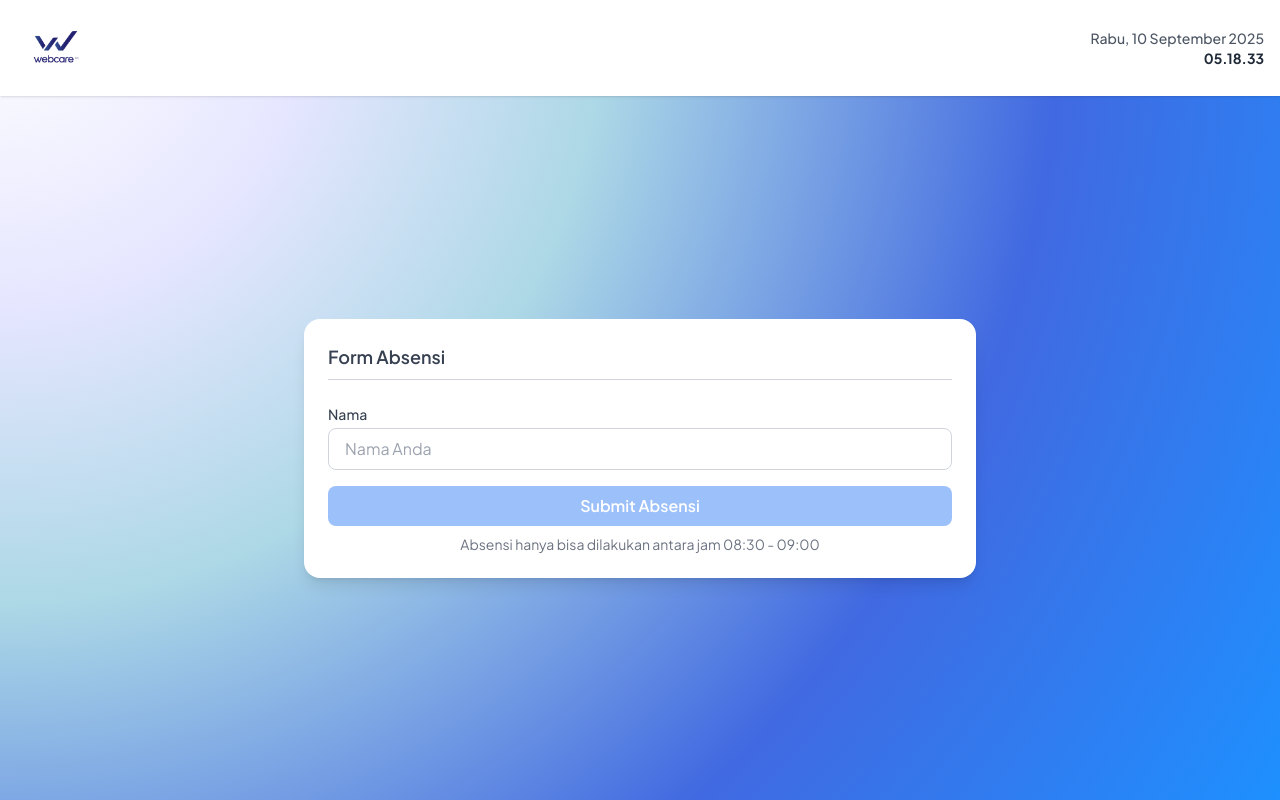
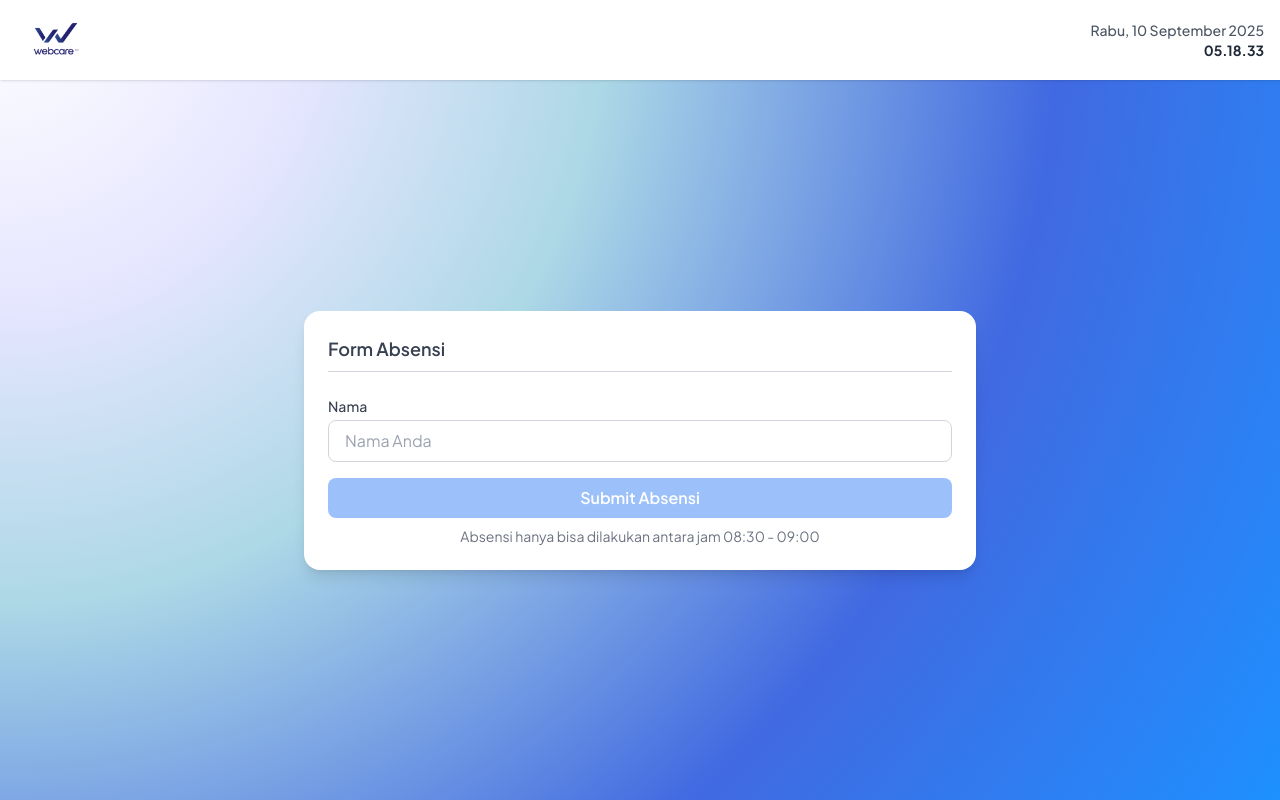
Before and after one commit to aminssmilee/absensi-webcare, a plain HTML site: page index.html in a window 1280 px wide. Drawn offline with nearby package versions, Linux system fonts and the light colour scheme.

Commit message:
Update Design

```diff
--- a/index.html
+++ b/index.html
@@ -35,7 +35,7 @@
 <body class="min-h-screen min-w-screen flex flex-col bg-gray-100">
 
   <!-- Navbar -->
-  <nav class="w-full bg-white shadow px-4 py-2 flex justify-between items-center">
+  <nav class="w-full bg-white shadow px-4 flex justify-between items-center">
     <!-- Kiri: Logo -->
     <div class="flex items-center">
       <img src="./img/webcare.png" alt="WebCareID Logo" class="w-20 h-20 mr-2">
```
